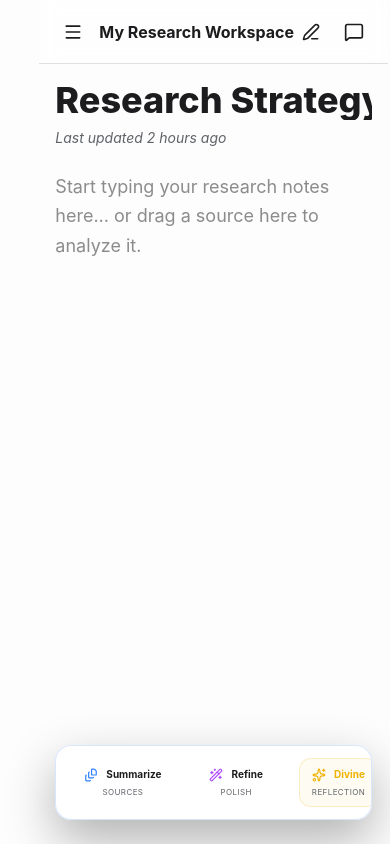
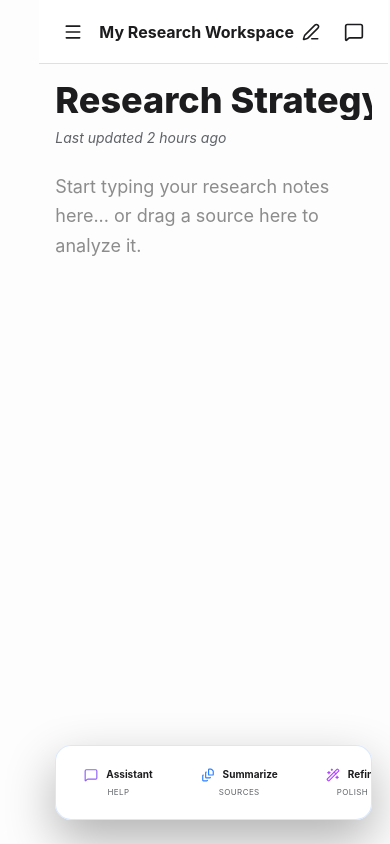
Before and after one commit to Prasad-PingFederate/dailymannaai, a Next.js app: page /notebook in a window 390 px wide. Built offline with nearby package versions, Linux system fonts and the light colour scheme.

Commit message:
Fix missing assistant on mobile and mobile-optimize header

```diff
--- a/src/components/notebook/NotebookCore.tsx
+++ b/src/components/notebook/NotebookCore.tsx
@@ -1563,7 +1563,7 @@ It's now part of my collective wisdom!`
 
             {/* 2. Main Editor/Viewer (Middle) */}
             <main className="flex-1 flex flex-col bg-background relative">
-                <header className="h-16 border-b border-border flex items-center justify-between px-4 md:px-6 bg-card-bg/50 backdrop-blur-sm">
+                <header className="sticky top-0 z-40 h-16 border-b border-border flex items-center justify-between px-4 md:px-6 bg-card-bg/80 backdrop-blur-md">
                     <div className="flex items-center gap-2 md:gap-4">
                         {/* Mobile Menu Button */}
                         <button
@@ -1770,8 +1770,22 @@ It's now part of my collective wisdom!`
                         onMouseEnter={() => setIsBarHovered(true)}
                         onMouseLeave={() => setIsBarHovered(false)}
                         className={`pointer-events-auto transition-all duration-500 ease-in-out bg-card-bg/95 border border-accent/20 rounded-2xl px-4 md:px-6 py-3 md:py-4 flex items-center gap-3 md:gap-4 shadow-[0_20px_50px_rgba(0,0,0,0.3)] animate-in slide-in-from-bottom-5 no-scrollbar whitespace-nowrap overflow-x-auto
-                            ${isBarHovered ? 'md:w-max' : 'w-full md:w-auto md:max-w-[400px] hover:md:max-w-none'}`}
+                            ${isBarHovered ? 'md:w-max' : 'w-full md:w-auto md:max-w-[500px] hover:md:max-w-none'}`}
                     >
+                        {/* Assistant Toggle - NEW for Mobile Accessibility */}
+                        <button
+                            onClick={() => setChatOpen(!isChatOpen)}
+                            className={`group relative flex flex-col items-center gap-1 px-3 md:px-4 py-2 rounded-xl transition-all ${isChatOpen ? 'bg-accent/20 ring-1 ring-accent' : 'hover:bg-accent/10'}`}
+                        >
+                            <div className="flex items-center gap-2">
+                                <MessageSquare size={14} className={`md:size-4 ${isChatOpen ? 'text-accent' : 'text-accent-secondary'}`} />
+                                <span className="text-[10px] md:text-xs font-bold">Assistant</span>
+                            </div>
+                            <span className="text-[8px] md:text-[9px] text-muted uppercase tracking-wider">Help</span>
+                        </button>
+
+                        <div className="w-px h-8 md:h-12 bg-border" />
+
                         {/* Summarize - Works on SOURCES */}
                         <button
                             onClick={handleSummarize}
```
